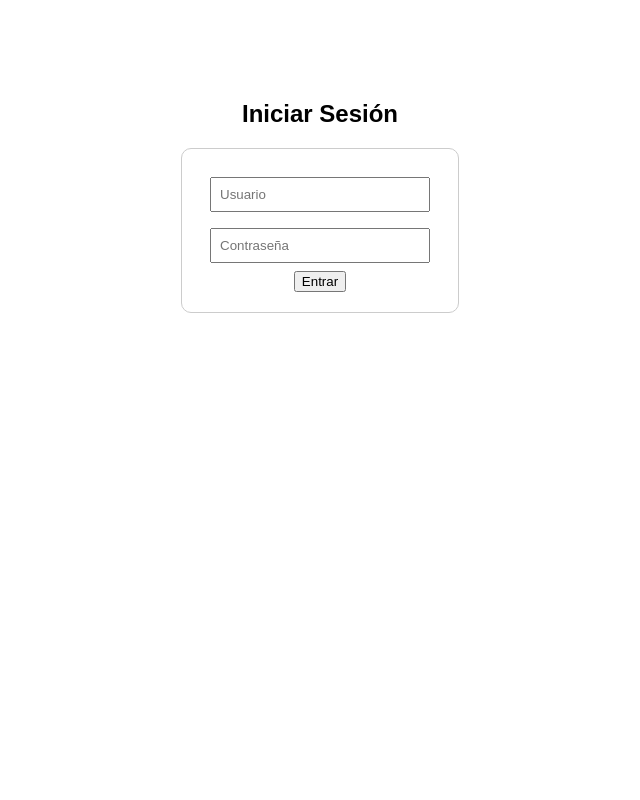
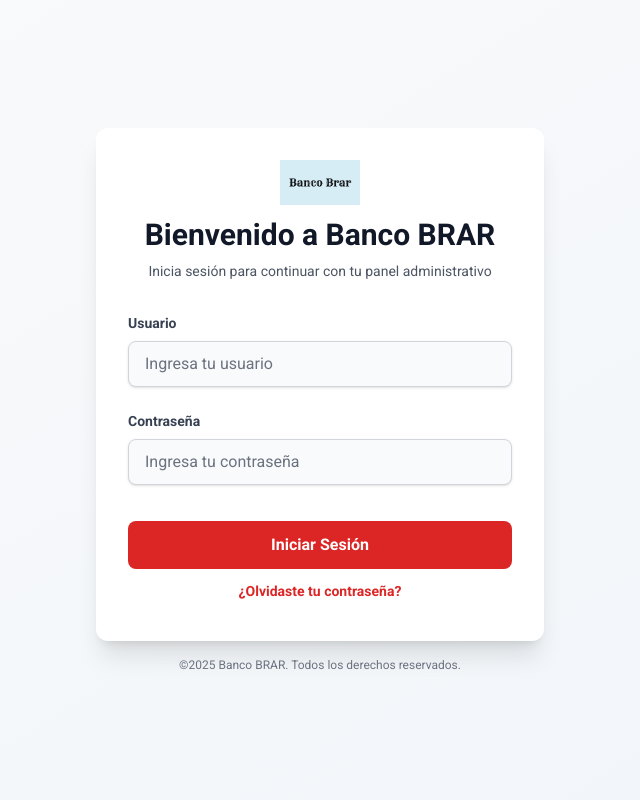
Before and after one commit to ycamposs1/AgileExam, a Node server app: page / in a window 1280 px wide. Shown: the whole page, without its empty margins (320-960 px from the left). Run offline with Node 20, Linux system fonts and the light colour scheme; some libraries are stand-ins or nearby versions.

Commit message:
build: se mejoro el login

```diff
--- a/public/views/login.html
+++ b/public/views/login.html
@@ -1,20 +1,91 @@
 <!DOCTYPE html>
 <html lang="es">
 <head>
-  <meta charset="UTF-8">
-  <title>Login Administrador</title>
+  <meta charset="utf-8" />
+  <meta name="viewport" content="width=device-width, initial-scale=1.0" />
+  <title>Banco BRAR | Iniciar Sesión</title>
+  <script src="https://cdn.tailwindcss.com?plugins=forms,typography"></script>
+  <link href="https://fonts.googleapis.com/css2?family=Roboto:wght@400;500;700&display=swap" rel="stylesheet"/>
   <style>
-    body { font-family: sans-serif; text-align: center; margin-top: 100px; }
-    form { display: inline-block; padding: 20px; border: 1px solid #ccc; border-radius: 10px; }
-    input { margin: 8px; padding: 8px; width: 200px; }
+    body {
+      font-family: 'Roboto', sans-serif;
+      background-image: linear-gradient(to bottom right, #f9fafb, #f1f5f9);
+    }
   </style>
 </head>
-<body>
-  <h2>Iniciar Sesión</h2>
-  <form method="POST" action="/login">
-    <input type="text" name="username" placeholder="Usuario" required><br>
-    <input type="password" name="password" placeholder="Contraseña" required><br>
-    <button type="submit">Entrar</button>
-  </form>
+<body class="bg-gray-100 dark:bg-gray-900 flex items-center justify-center h-screen">
+
+  <div class="w-full max-w-md">
+    <div class="bg-white dark:bg-gray-800 shadow-xl rounded-xl px-8 pt-8 pb-10 mb-4 transition-all">
+      <div class="mb-8 text-center">
+        <img src="../views/assets/logo2.png" alt="Banco BRAR Logo" class="mx-auto w-20 mb-3">
+        <h1 class="text-3xl font-bold text-gray-900 dark:text-white">Bienvenido a Banco BRAR</h1>
+        <p class="text-gray-600 dark:text-gray-400 mt-2 text-sm">Inicia sesión para continuar con tu panel administrativo</p>
+      </div>
+
+      <form id="loginForm" method="POST" action="/login" class="space-y-6">
+        <div>
+          <label class="block text-gray-700 dark:text-gray-300 text-sm font-bold mb-2" for="username">
+            Usuario
+          </label>
+          <input id="username" name="username" type="text" required
+            placeholder="Ingresa tu usuario"
+            class="shadow appearance-none border rounded-lg w-full py-3 px-4 text-gray-700 dark:text-gray-200 leading-tight focus:outline-none focus:ring-2 focus:ring-red-500 bg-gray-50 dark:bg-gray-700 border-gray-300 dark:border-gray-600"/>
+        </div>
+
+        <div>
+          <label class="block text-gray-700 dark:text-gray-300 text-sm font-bold mb-2" for="password">
+            Contraseña
+          </label>
+          <input id="password" name="password" type="password" required
+            placeholder="Ingresa tu contraseña"
+            class="shadow appearance-none border rounded-lg w-full py-3 px-4 text-gray-700 dark:text-gray-200 mb-3 leading-tight focus:outline-none focus:ring-2 focus:ring-red-500 bg-gray-50 dark:bg-gray-700 border-gray-300 dark:border-gray-600"/>
+        </div>
+
+        <div class="flex flex-col items-center justify-between gap-3">
+          <button type="submit"
+            class="bg-red-600 hover:bg-red-700 transition text-white font-bold py-3 px-6 rounded-lg focus:outline-none focus:ring-2 focus:ring-red-400 w-full">
+            Iniciar Sesión
+          </button>
+
+          <a href="/recuperar" class="inline-block align-baseline font-bold text-sm text-red-600 hover:text-red-800">
+            ¿Olvidaste tu contraseña?
+          </a>
+        </div>
+      </form>
+    </div>
+
+    <p class="text-center text-gray-500 dark:text-gray-400 text-xs mt-4">
+      ©2025 Banco BRAR. Todos los derechos reservados.
+    </p>
+  </div>
+
+  <script>
+    // ✅ Evita recarga completa y maneja login por fetch
+    document.getElementById("loginForm").addEventListener("submit", async (e) => {
+      e.preventDefault();
+      const body = {
+        username: document.getElementById("username").value.trim(),
+        password: document.getElementById("password").value.trim(),
+      };
+
+      try {
+        const res = await fetch("/login", {
+          method: "POST",
+          headers: { "Content-Type": "application/json" },
+          body: JSON.stringify(body),
+        });
+        const data = await res.json();
+
+        if (data.success) {
+          window.location.href = "/admin";
+        } else {
+          alert(data.message || "Credenciales incorrectas");
+        }
+      } catch (err) {
+        alert("Error al conectar con el servidor.");
+      }
+    });
+  </script>
 </body>
 </html>
```
Also changed, not shown: routes/auth.js (+15 -5 lines), 1 other file.
